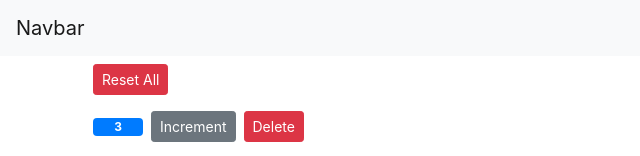
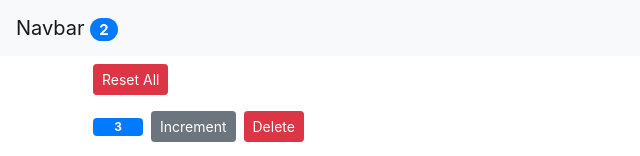
Before and after one commit to aliyousufdev/react-practice, a React (Create React App) app: page / in a window 1280 px wide. Shown: the top 156 px of the page, without its empty margins (0-640 px from the left). Built offline with nearby package versions, Linux system fonts and the light colour scheme.

Commit message:
send totalCounters as props to the Navbar

```diff
--- a/src/app.jsx
+++ b/src/app.jsx
@@ -43,7 +43,7 @@ class App extends Component {
 	render() {
 		return (
 			<Fragment>
-				<Navbar />
+				<Navbar totalCounter={this.totalCounters()} />
 				<div role="main" className="container">
 					<Counters
 						counters={this.state.counters}
@@ -55,6 +55,8 @@ class App extends Component {
 			</Fragment>
 		);
 	}
+
+	totalCounters = () => prop('length', filter(c => c.value, this.state.counters));
 }
 
 export default App;
--- a/src/components/counters.jsx
+++ b/src/components/counters.jsx
@@ -10,7 +10,8 @@ class Counters extends React.Component {
 			<div>
 				{this.resetButton()}
 				{
-					map(c => <Counter onIncrement={this.props.onIncrement} onDelete={this.props.onDelete}
+					map(c => <Counter onIncrement={this.props.onIncrement}
+											onDelete={this.props.onDelete}
 											key={c.id} {...c} />, counters)
 				}
 			</div>
--- a/src/components/navbar.jsx
+++ b/src/components/navbar.jsx
@@ -4,7 +4,9 @@ class Navbar extends Component {
 	render() {
 		return (
 			<nav className="navbar navbar-light bg-light">
-				<a className="navbar-brand" href="/">Navbar</a>
+				<a className="navbar-brand" href="/">
+					Navbar <span className="badge badge-pill badge-primary">{this.props.totalCounter}</span>
+				</a>
 			</nav>
 		);
 	}
```
